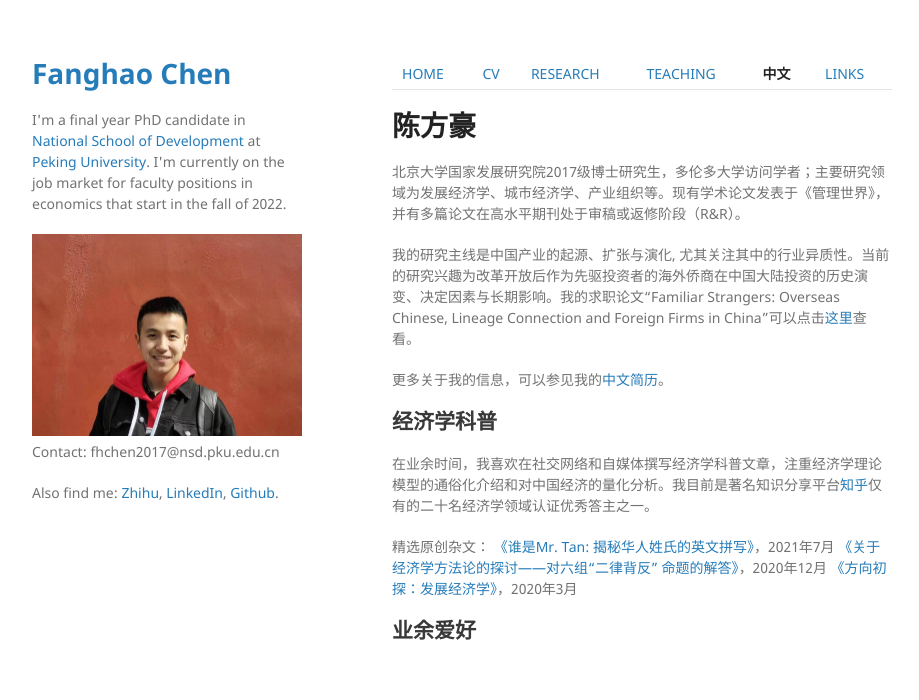
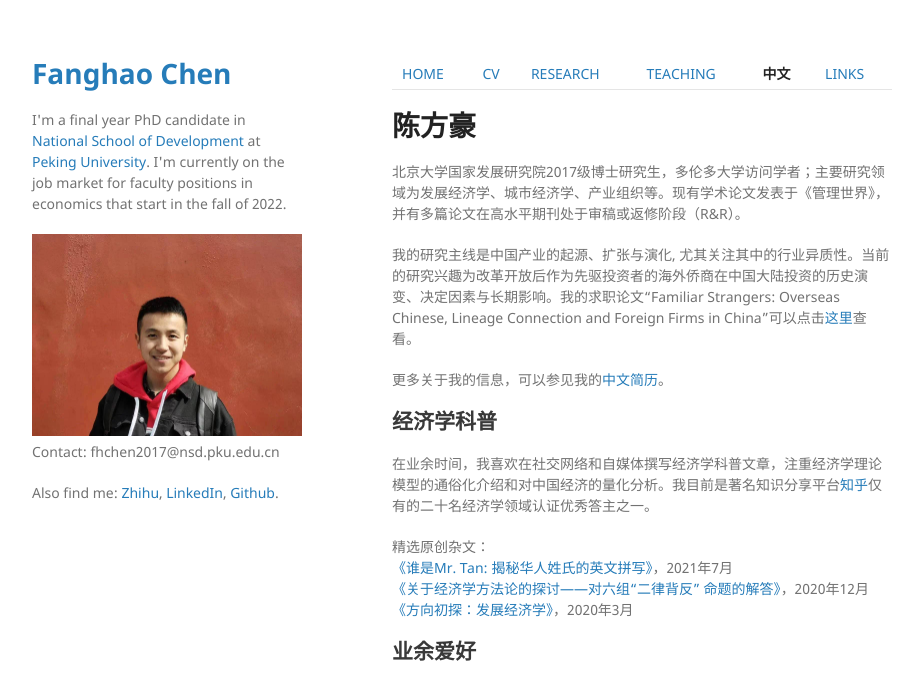
Before and after one commit to FanghaoChen/homepage, a Jekyll site: the page built from chinesepage.md, in a window 1280 px wide. Shown: the top 700 px of the page, without its empty margins (178-1097 px from the left). Built offline with Jekyll 4.4.1, drawn with Linux system fonts in a browser that asks for light colours; our own code applies the rules of GitHub Pages for plain Markdown files.

```diff
--- a/chinesepage.md
+++ b/chinesepage.md
@@ -12,9 +12,9 @@
 
 在业余时间，我喜欢在社交网络和自媒体撰写经济学科普文章，注重经济学理论模型的通俗化介绍和对中国经济的量化分析。我目前是著名知识分享平台[知乎](https://www.zhihu.com/people/hongo-chin)仅有的二十名经济学领域认证优秀答主之一。
 
-精选原创杂文：
-[《谁是Mr. Tan: 揭秘华人姓氏的英文拼写》](./assets/MrTan.pdf)，2021年7月
-[《关于经济学方法论的探讨——对六组“二律背反” 命题的解答》](./assets/EconMethodology.pdf)，2020年12月
-[《方向初探：发展经济学》](./assets/GuideToDevEcon.pdf)，2020年3月
+精选原创杂文：<br/>
+[《谁是Mr. Tan: 揭秘华人姓氏的英文拼写》](./assets/MrTan.pdf)，2021年7月 <br/>
+[《关于经济学方法论的探讨——对六组“二律背反” 命题的解答》](./assets/EconMethodology.pdf)，2020年12月 <br/>
+[《方向初探：发展经济学》](./assets/GuideToDevEcon.pdf)，2020年3月 <br/>
 
 ## 业余爱好
```
